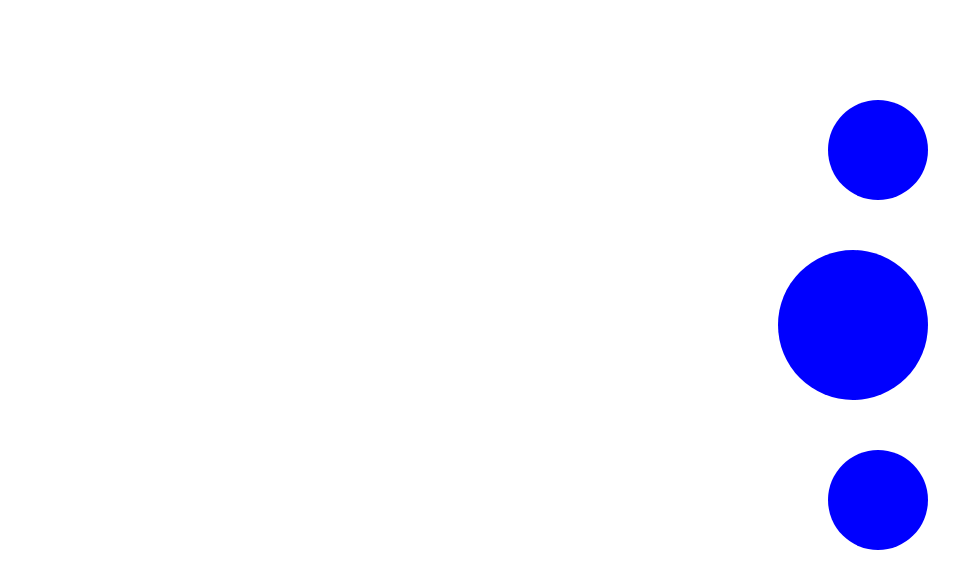
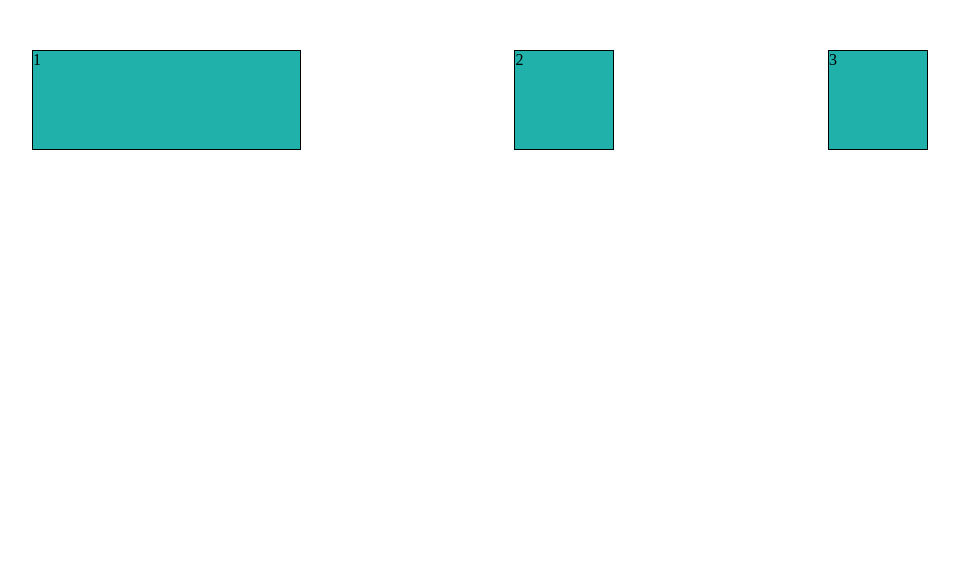
Before and after one commit to serena-peschiaroli/htlm-class-project, a plain HTML site: page index.html in a window 1280 px wide. Shown: the whole page, without its empty margins (160-1119 px from the left). Drawn offline with Linux system fonts and the light colour scheme.

```diff
--- a/index.html
+++ b/index.html
@@ -8,11 +8,25 @@
     <link rel="stylesheet" href="style/style.css">
 </head>
 <body>
-    <div class="circle-container">
+    <!-- <div class="wrapper">
         <div class="circle"> </div>
-        <div class="circle central"> </div>
+        <div class="circle large"> </div>
         <div class="circle"> </div>
+    </div> -->
+
+    <div class="wrapper">
+        <div class="square large">1</div>
+        <div class="square">2</div>
+        <div class="square">3</div>
+        <!--<div class="square">4</div>
+        <div class="square">5</div>
+        <div class="square">6</div>
+        <div class="square">7</div>
+        <div class="square">8</div>
+        <div class="square">9</div>
+        <div class="square">10</div>
+        <div class="square">11</div>
+        <div class="square">12</div>-->
     </div>
-
 </body>
 </html>
--- a/style/style.css
+++ b/style/style.css
@@ -4,14 +4,13 @@
     box-sizing: border-box;
 }
 
-.circle-container {
+.wrapper {
     margin: 50px auto;
     width: 70%;
     display: flex;
-    flex-direction: column;
+    flex-direction: row;
     justify-content: space-between;
-    flex-wrap: nowrap;
-    align-items: flex-end;
+    /* flex-wrap: nowrap; */
 
 }
 .circle {
@@ -22,7 +21,17 @@
     width: 100px;
 }
 
-.central {
+.large {
     height: 150px;
     width: 150px;
+    /* flex-shrink: 0; */
+    flex-basis: 30%;
 }
+
+.square {
+    background-color: lightseagreen;
+    height: 100px;
+    width: 100px;
+    border: 1px solid black;
+
+}
```
